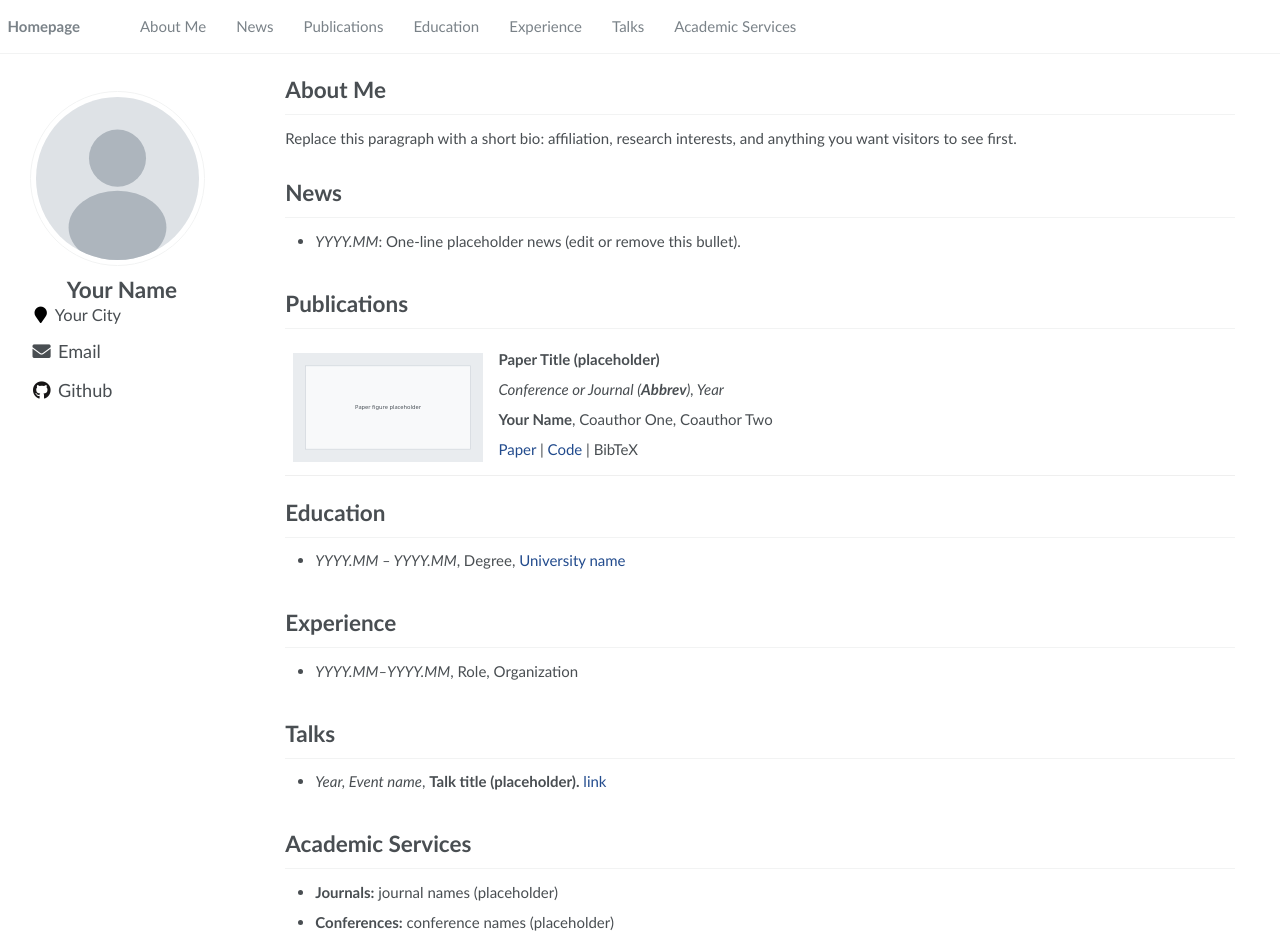
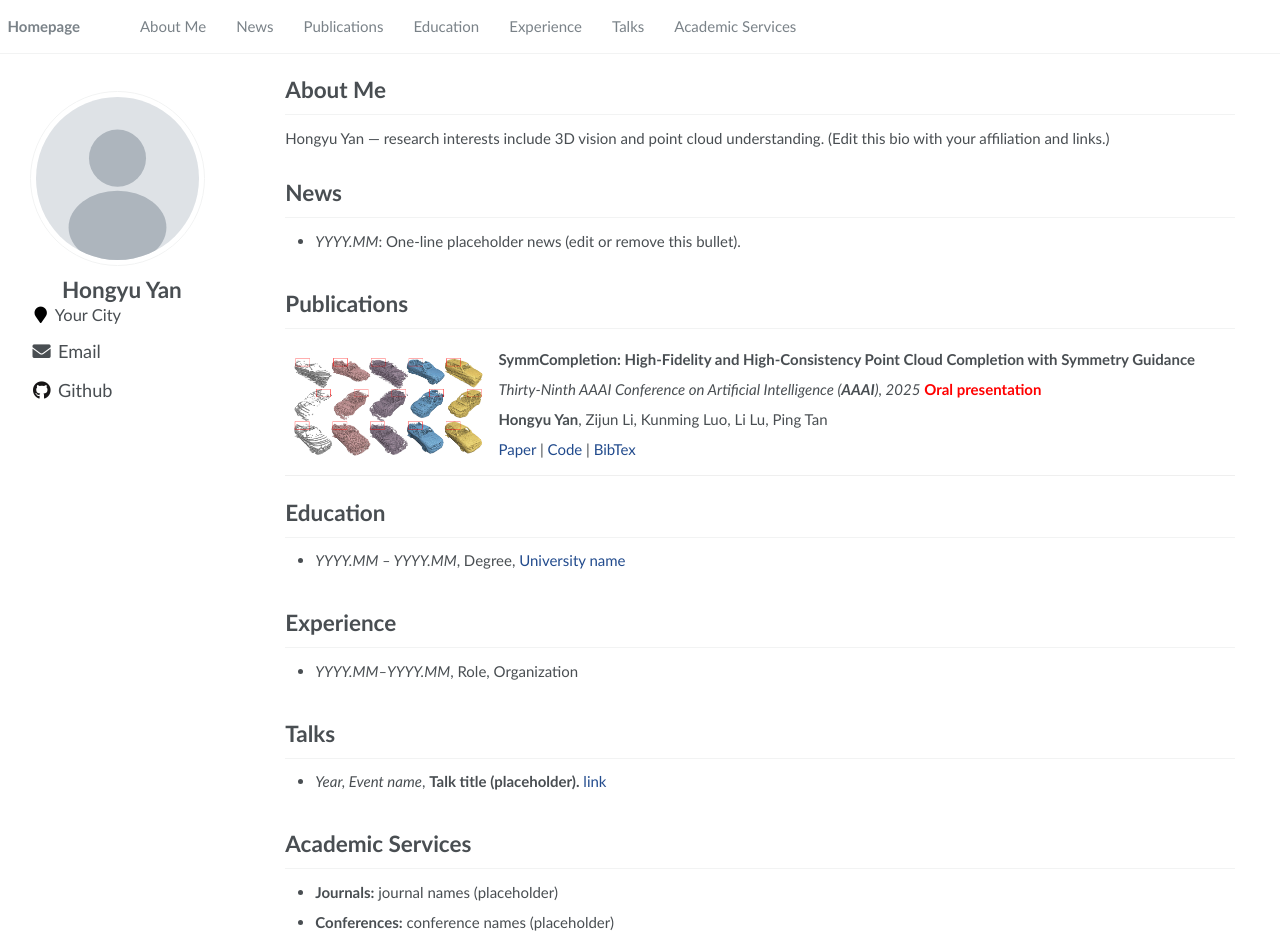
Before and after one commit to hanryyan/hanryyan.github.io, a Jekyll site: the page built from _pages/about.md, in a window 1280 px wide and 948 px high. Built offline with Jekyll 4.4.1, drawn with Linux system fonts in a browser that asks for light colours.

Commit message:
update
update

```diff
--- a/_config.yml
+++ b/_config.yml
@@ -6,7 +6,7 @@
 # `jekyll serve`. If you change this file, please restart the server process.
 
 # Site Settings
-title                    : "Your Name"
+title                    : "Hongyu Yan"
 description              : # One-line subtitle shown in the sidebar (optional)
 google_scholar_stats_use_cdn : true
 google_scholar_stats_enabled : false
@@ -21,7 +21,7 @@ baidu_site_verification  :  # get baidu_site_verification from https://ziyuan.ba
 
 # Site Author
 author:
-  name             : "Your Name"
+  name             : "Hongyu Yan"
   avatar           : "images/avatar-placeholder.svg"
   bio              : # Short bio under your name (optional)
   employer         :
@@ -36,7 +36,7 @@ author:
   flickr           :
   facebook         :
   foursquare       :
-  github           : "your-github-username"
+  github           : "hanry"
   location         : "Your City"
   google_plus      :
   keybase          :
--- a/_pages/about.md
+++ b/_pages/about.md
@@ -12,7 +12,7 @@ redirect_from:
 
 # About Me
 
-Replace this paragraph with a short bio: affiliation, research interests, and anything you want visitors to see first.
+Hongyu Yan — research interests include 3D vision and point cloud understanding. (Edit this bio with your affiliation and links.)
 
 <span class='anchor' id='news'></span>
 
@@ -24,16 +24,16 @@ Replace this paragraph with a short bio: affiliation, research interests, and an
 
 # Publications
 
-<div class='paper-box'><div class='paper-box-image'><img src='images/placeholder-paper.svg' alt="Paper thumbnail placeholder" width="100%"></div>
+<div class='paper-box'><div class='paper-box-image'><img src='collections/2025/symm.png' alt="SymmCompletion" width="100%"></div>
 <div class='paper-box-text' markdown="1">
 
-**Paper Title (placeholder)**
+**SymmCompletion: High-Fidelity and High-Consistency Point Cloud Completion with Symmetry Guidance**
 
-*Conference or Journal (**Abbrev**), Year*
+*Thirty-Ninth AAAI Conference on Artificial Intelligence (**AAAI**), 2025* <span style="color:red">**Oral presentation**</span>
 
-**Your Name**, Coauthor One, Coauthor Two
+**Hongyu Yan**, Zijun Li, Kunming Luo, Li Lu, Ping Tan
 
-[Paper](https://example.com) \| [Code](https://example.com) \| BibTeX
+[Paper](https://arxiv.org/pdf/2503.18007) \| [Code](https://github.com/HKUST-SAIL/SymmCompletion) \| [BibTex](collections/2025/symm.md)
 </div>
 </div>
 
```
Also changed, not shown: collections/2025/symm.md (added, +9 -0 lines), collections/2025/symm.png (added), collections/symm.png (added).
